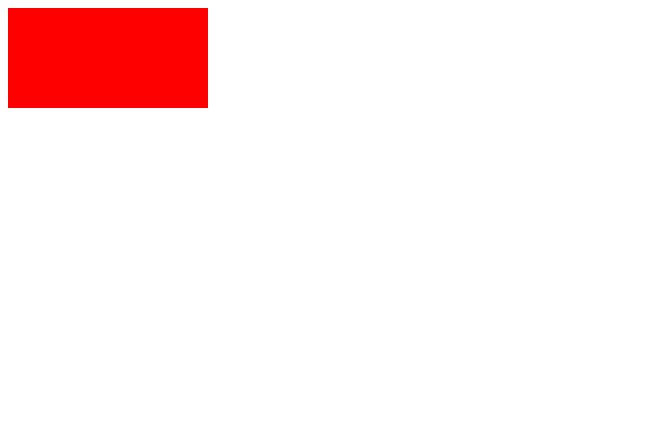
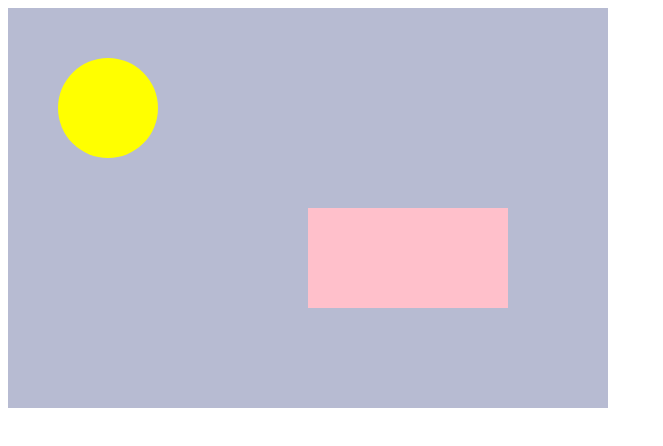
Before and after one commit to kedasi/Canvas, a plain HTML site: page public/index.html in a window 1280 px wide. Shown: the whole page, without its empty margins (0-663 px from the left). Drawn offline with Linux system fonts and the light colour scheme.

Commit message:
created circle and rectangle

```diff
--- a/public/index.html
+++ b/public/index.html
@@ -3,9 +3,11 @@
 <head>
     <meta charset="UTF-8">
     <title>Canvas Demo</title>
+    <link rel="stylesheet" href="styles.css"/>
 </head>
 <body>
-<canvas id="Canvas" width="400" height="200">
+<!-- define canvas element -->
+<canvas id="canvas" width="600" height="400">
     Canvas not supported!
 </canvas>
 
--- a/public/scripts.js
+++ b/public/scripts.js
@@ -2,10 +2,14 @@
  * Created by kedasi on 27/03/2017.
  */
 window.onload = function () {
-    var canvas = document.getElementById('Canvas'); //locate the canvas
-    var ctx = canvas.getContext('2d'); //get the context
+    var canvas = document.getElementById('canvas'); //locate the canvas
+    var ctx = canvas.getContext('2d'); //access the 2d context (has to be lowercase)
 
-    //rendering
-    ctx.fillStyle = 'red';
-    ctx.fillRect(0, 0, 200, 100);
+    //rendering graphics
+    ctx.fillStyle = 'pink';
+    ctx.fillRect(300, 200, 200, 100); //location X Y, width, height
+
+    ctx.fillStyle = 'yellow';
+    ctx.arc(100, 100, 50, 0, 2 * Math.PI, false); // x, y, radius, start angle, end angle, clockwise(true)/anticlockwise(false)
+    ctx.fill();
 };
--- /dev/null
+++ b/public/styles.css
@@ -0,0 +1,3 @@
+#canvas {
+    background: #b7bbd2;
+}
```
